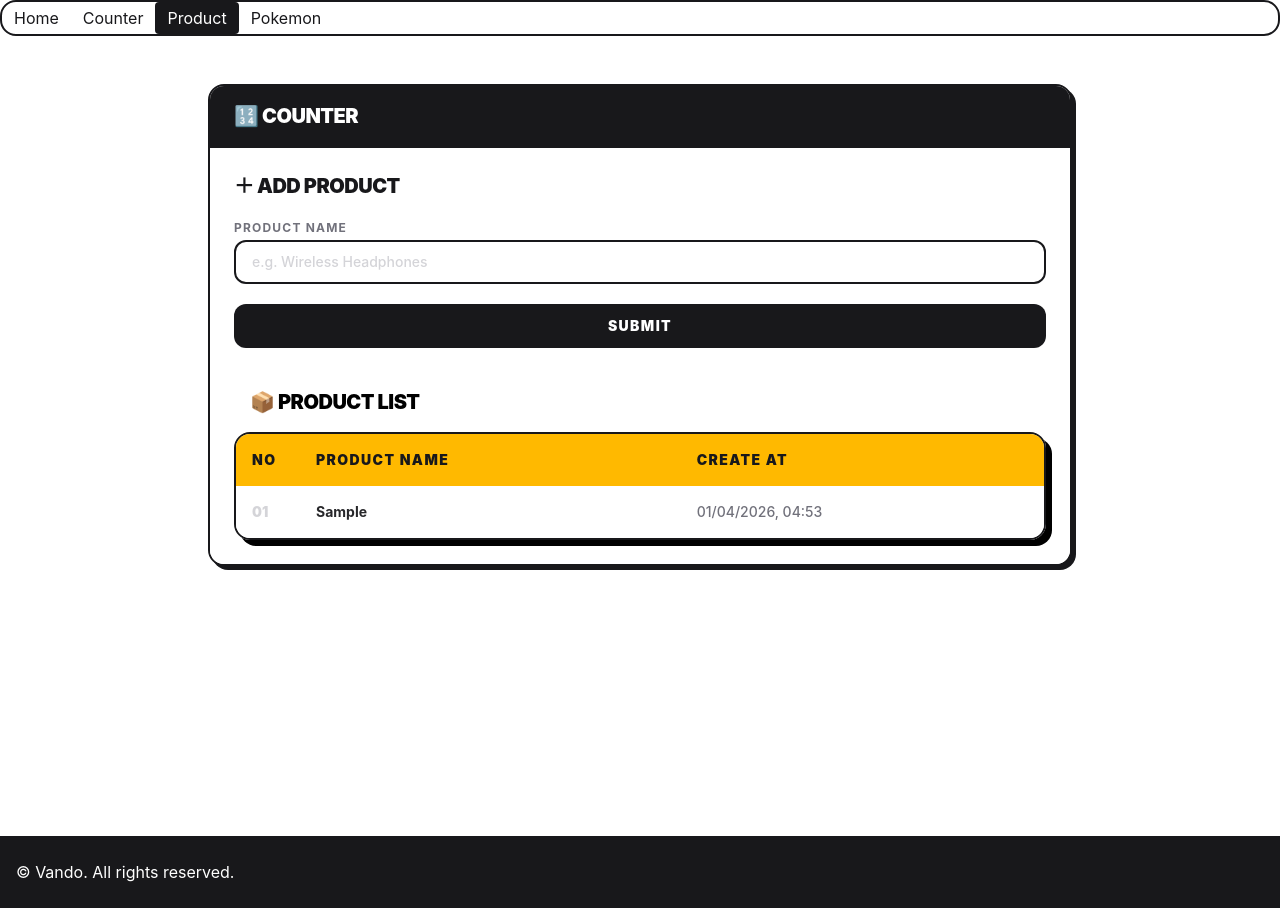
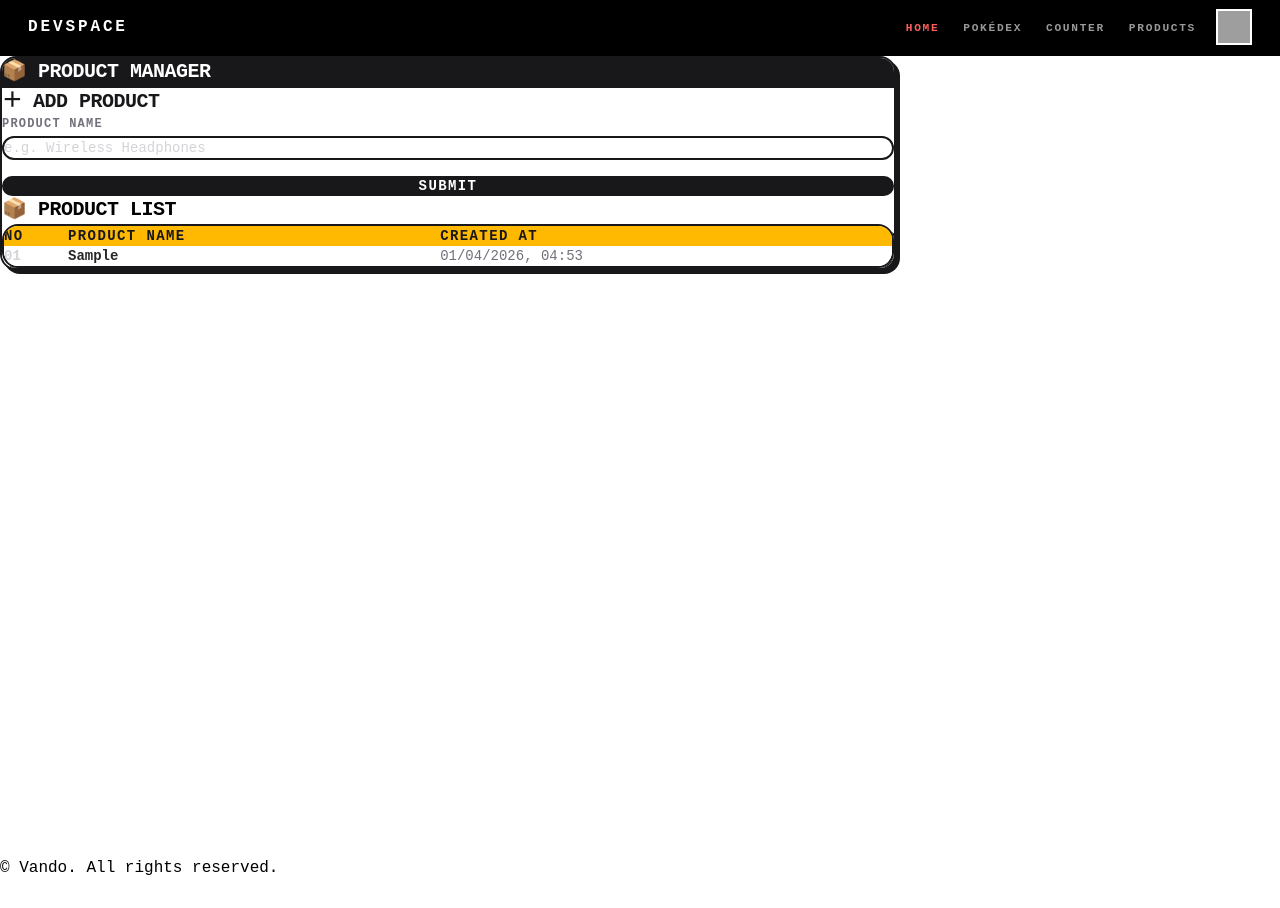
Before and after one commit to rivando-al-rasyid/koda-b7-react, a React (Vite) app: page /product in a window 1280 px wide. Both pictures are taken after typing "Sample" into the empty fields and a click on the button "SUBMIT". After the commit the page ends 880 px from the top, so only its background shows below. Built offline with nearby package versions, Linux system fonts and the light colour scheme; grey boxes are pictures that could not be loaded.

Commit message:
feat : header

```diff
--- a/src/Page/Counter.jsx
+++ b/src/Page/Counter.jsx
@@ -1,5 +1,6 @@
 import { useState } from "react";
 import Button from "../components/Button";
+
 export default function Counter() {
     const [count, setCount] = useState(0);
 
@@ -11,6 +12,7 @@ export default function Counter() {
     };
 
     return (
+        <div className="page">
             <main className="mx-auto max-w-4xl flex flex-col gap-6 min-h-screen px-4 py-12">
                 <section className="flex flex-col bg-white border-2 border-zinc-900 rounded-2xl shadow-[8px_8px_0px_#18181b] overflow-hidden h-fit">
                     <div className="px-6 py-4 border-b-2 border-zinc-900 bg-zinc-900">
@@ -39,5 +41,6 @@ export default function Counter() {
                     </div>
                 </section>
             </main>
+        </div>
     );
 }
--- a/src/Page/Product.jsx
+++ b/src/Page/Product.jsx
@@ -11,19 +11,18 @@ export default function Product() {
     };
 
     return (
-        <main className="mx-auto max-w-4xl flex flex-col gap-6   h-screen overflow-auto px-4 py-12">
+        <div className="page">
+            <main className="mx-auto max-w-4xl flex flex-col gap-6 min-h-screen px-4 py-12">
                 <section className="bg-white border-2 border-zinc-900 rounded-2xl shadow-[4px_4px_0px_#18181b] overflow-hidden">
                     <div className="px-6 py-4 border-b-2 border-zinc-900 bg-zinc-900">
                         <h2 className="text-xl font-black tracking-tight text-white uppercase">
-                        🔢 Counter
+                            📦 Product Manager
                         </h2>
                     </div>
-                {/* Form */}
                     <ProductForm onAddProduct={handleAddProduct} />
-
-                {/* Table */}
                     <ProductTable products={products} />
                 </section>
             </main>
+        </div>
     );
 }
--- a/src/components/Form.jsx
+++ b/src/components/Form.jsx
@@ -9,7 +9,6 @@ export default function ProductForm({ onAddProduct }) {
             id: Date.now(),
             productName: productName.trim(),
         });
-
         setProductName("");
     };
 
--- a/src/components/Table.jsx
+++ b/src/components/Table.jsx
@@ -11,12 +11,9 @@ export default function ProductTable({ products }) {
     };
 
     return (
-        /* FIX: Added border-2, rounded corners, and a hard shadow.
-           The 'overflow-hidden' ensures the yellow header respects the corner radius.
-        */
         <section className="overflow-hidden px-6 pb-6 bg-white">
             <div>
-                <h2 className="text-xl p-4 font-black tracking-tight  uppercase">
+                <h2 className="text-xl p-4 font-black tracking-tight uppercase">
                     📦 Product List
                 </h2>
             </div>
@@ -41,7 +38,7 @@ export default function ProductTable({ products }) {
                                         Product Name
                                     </th>
                                     <th className="text-left px-4 py-4 font-black uppercase tracking-widest">
-                                        Create At
+                                        Created At
                                     </th>
                                 </tr>
                             </thead>
@@ -49,8 +46,9 @@ export default function ProductTable({ products }) {
                                 {products.map((p, index) => (
                                     <tr
                                         key={p.id}
-                                        className={`hover:bg-amber-50 transition-colors
-                        ${index % 2 === 0 ? "bg-white" : "bg-zinc-50"}`}
+                                        className={`hover:bg-amber-50 transition-colors ${
+                                            index % 2 === 0 ? "bg-white" : "bg-zinc-50"
+                                        }`}
                                     >
                                         <td className="px-4 py-4 font-black text-zinc-300">
                                             {String(index + 1).padStart(2, "0")}
--- a/src/globals.css
+++ b/src/globals.css
@@ -1 +1,204 @@
 @import "tailwindcss";
+
+/* ══════════════════════════════
+   DESIGN TOKENS
+══════════════════════════════ */
+:root {
+  --primary: #000000;
+  --secondary: #ffffff;
+  --accent: #ff5e5b;
+  --shadow: 8px 8px 0px var(--primary);
+  --shadow-sm: 4px 4px 0px var(--primary);
+  --font-mono: "Courier New", monospace;
+}
+
+/* ══════════════════════════════
+   BASE RESET
+══════════════════════════════ */
+*,
+*::before,
+*::after {
+  margin: 0;
+  padding: 0;
+  box-sizing: border-box;
+  font-family: var(--font-mono);
+}
+
+body {
+  background-color: var(--secondary);
+  min-height: 100vh;
+  color: var(--primary);
+}
+
+/* ══════════════════════════════
+   NAVBAR
+══════════════════════════════ */
+.navbar {
+  position: fixed;
+  top: 0;
+  left: 0;
+  right: 0;
+  height: 56px;
+  background: var(--primary);
+  border-bottom: 2px solid var(--primary);
+  display: flex;
+  align-items: center;
+  justify-content: space-between;
+  padding: 0 28px;
+  z-index: 200;
+}
+
+.navbar-brand {
+  color: var(--secondary);
+  font-weight: 700;
+  font-size: 1rem;
+  letter-spacing: 0.18em;
+  text-transform: uppercase;
+  text-decoration: none;
+}
+
+.navbar-right {
+  display: flex;
+  align-items: center;
+  gap: 20px;
+}
+
+/* ══════════════════════════════
+   NAV LINKS
+══════════════════════════════ */
+.nav-links {
+  display: flex;
+  gap: 24px;
+  list-style: none;
+}
+
+.nav-links a {
+  color: rgba(255, 255, 255, 0.6);
+  text-decoration: none;
+  font-size: 0.7rem;
+  letter-spacing: 0.15em;
+  text-transform: uppercase;
+  font-weight: bold;
+  transition: color 0.15s;
+}
+
+.nav-links a:hover {
+  color: var(--secondary);
+}
+
+.nav-links a.active {
+  color: var(--accent);
+}
+
+/* ══════════════════════════════
+   AVATAR & DROPDOWN
+══════════════════════════════ */
+.avatar-wrapper {
+  position: relative;
+}
+
+.avatar-btn {
+  width: 36px;
+  height: 36px;
+  border: 2px solid var(--secondary);
+  background: var(--accent);
+  color: var(--secondary);
+  font-weight: 900;
+  font-size: 0.75rem;
+  letter-spacing: 0.05em;
+  cursor: pointer;
+  display: flex;
+  align-items: center;
+  justify-content: center;
+  transition: all 0.2s;
+  border-radius: 0;
+  padding: 0;
+  font-family: var(--font-mono);
+}
+
+.avatar-btn:hover {
+  box-shadow: 3px 3px 0 var(--secondary);
+  transform: translate(-1px, -1px);
+}
+
+.avatar-image {
+  width: 100%;
+  height: 100%;
+  object-fit: cover;
+}
+
+.avatar-dropdown {
+  position: absolute;
+  top: calc(100% + 10px);
+  right: 0;
+  min-width: 220px;
+  background: var(--secondary);
+  border: 2px solid var(--primary);
+  box-shadow: var(--shadow);
+  z-index: 300;
+  opacity: 0;
+  pointer-events: none;
+  transform: translateY(-6px);
+  transition: opacity 0.18s, transform 0.18s;
+}
+
+.avatar-dropdown.open {
+  opacity: 1;
+  pointer-events: auto;
+  transform: translateY(0);
+}
+
+.dropdown-email {
+  padding: 12px 16px;
+  font-size: 0.7rem;
+  color: #666;
+  border-bottom: 2px solid var(--primary);
+  letter-spacing: 0.04em;
+  white-space: nowrap;
+  overflow: hidden;
+  text-overflow: ellipsis;
+}
+
+.dropdown-item {
+  display: block;
+  width: 100%;
+  padding: 11px 16px;
+  font-size: 0.72rem;
+  font-weight: bold;
+  letter-spacing: 0.1em;
+  text-transform: uppercase;
+  color: var(--primary);
+  background: none;
+  border: none;
+  text-align: left;
+  cursor: pointer;
+  text-decoration: none;
+  transition: background 0.15s, color 0.15s;
+  border-bottom: 1px solid rgba(0, 0, 0, 0.08);
+  font-family: var(--font-mono);
+}
+
+.dropdown-item:last-child {
+  border-bottom: none;
+}
+
+.dropdown-item:hover {
+  background: #f5f5f5;
+}
+
+.dropdown-item.logout {
+  color: var(--accent);
+  border-top: 2px solid var(--primary);
+}
+
+.dropdown-item.logout:hover {
+  background: var(--accent);
+  color: var(--secondary);
+}
+
+/* ══════════════════════════════
+   PAGE LAYOUT
+══════════════════════════════ */
+.page {
+  padding-top: 56px;
+}
--- a/src/layout/Footer.jsx
+++ b/src/layout/Footer.jsx
@@ -1,11 +1,9 @@
-import React from "react";
-
 export default function Footer() {
     return (
-        <footer className="bg-zinc-900 text-white py-6">
-            <div className="container mx-auto px-4">
-                <p>&copy; Vando. All rights reserved.</p>
-            </div>
+        <footer>
+            <span>&copy; </span>
+            <span>Vando</span>
+            <span>. All rights reserved.</span>
         </footer>
     );
 }
--- /dev/null
+++ b/src/layout/Header.jsx
@@ -0,0 +1,59 @@
+import { useState } from "react";
+
+export default function Header() {
+    const [dropdownOpen, setDropdownOpen] = useState(false);
+
+    return (
+        <header className="navbar">
+            <a href="/" className="navbar-brand">
+                DevSpace
+            </a>
+
+            <div className="navbar-right">
+                <ul className="nav-links">
+                    <li>
+                        <a href="/" className="active">
+                            Home
+                        </a>
+                    </li>
+                    <li>
+                        <a href="/pokemon">Pokédex</a>
+                    </li>
+                    <li>
+                        <a href="/counter">Counter</a>
+                    </li>
+                    <li>
+                        <a href="/product">Products</a>
+                    </li>
+                </ul>
+
+                <div className="avatar-wrapper">
+                    <button
+                        className="avatar-btn"
+                        aria-haspopup="true"
+                        aria-expanded={dropdownOpen}
+                        onClick={() => setDropdownOpen((prev) => !prev)}
+                    >
+                        <img
+                            src="https://www.gravatar.com/avatar?d=mp&s=32"
+                            alt="User Avatar"
+                            className="avatar-image"
+                        />
+                    </button>
+                    <div className={`avatar-dropdown ${dropdownOpen ? "open" : ""}`}>
+                        <div className="dropdown-email">user@example.com</div>
+                        <a href="/settings" className="dropdown-item">
+                            &#9632; Settings
+                        </a>
+                        <button
+                            className="dropdown-item logout"
+                            onClick={() => alert("Signed out")}
+                        >
+                            &#9632; Sign Out
+                        </button>
+                    </div>
+                </div>
+            </div>
+        </header>
+    );
+}
--- a/src/layout/Nav.jsx
+++ /dev/null
@@ -1,41 +0,0 @@
-import { NavLink } from "react-router";
-
-NavLink;
-export default function Nav() {
-    return (
-        <nav className="flex flex-row  bg-white border-2 border-zinc-900 rounded-2xl overflow-hidden">
-            <NavLink
-                className={({ isActive }) =>
-                    `px-3 py-1 rounded ${isActive ? "bg-zinc-900 text-white" : "text-zinc-900"}`
-                }
-                to="/"
-            >
-                Home
-            </NavLink>
-            <NavLink
-                className={({ isActive }) =>
-                    `px-3 py-1 rounded ${isActive ? "bg-zinc-900 text-white" : "text-zinc-900"}`
-                }
-                to="/counter"
-            >
-                Counter
-            </NavLink>
-            <NavLink
-                className={({ isActive }) =>
-                    `px-3 py-1 rounded ${isActive ? "bg-zinc-900 text-white" : "text-zinc-900"}`
-                }
-                to="/product"
-            >
-                Product
-            </NavLink>
-            <NavLink
-                className={({ isActive }) =>
-                    `px-3 py-1 rounded ${isActive ? "bg-zinc-900 text-white" : "text-zinc-900"}`
-                }
-                to="/pokemon"
-            >
-                Pokemon
-            </NavLink>
-        </nav>
-    );
-}
--- a/src/main.jsx
+++ b/src/main.jsx
@@ -4,7 +4,7 @@ import { BrowserRouter, Routes, Route } from "react-router";
 
 import "./globals.css";
 import App from "./App.jsx";
-import Nav from "./layout/Nav.jsx";
+import Headers from "./layout/Header.jsx";
 import Footer from "./layout/Footer.jsx";
 import Counter from "./Page/Counter.jsx";
 import Product from "./Page/Product.jsx";
@@ -13,7 +13,7 @@ import Pokemon from "./Page/Pokemon.jsx";
 createRoot(document.getElementById("root")).render(
     <StrictMode>
         <BrowserRouter>
-            <Nav />
+            <Headers />
             <Routes>
                 <Route path="/" element={<App />} />
                 <Route path="/counter" element={<Counter />} />
```
Also changed, not shown: src/App.jsx (+1 -8 lines), src/Page/Pokemon.jsx (+8 -6 lines), src/components/PokemonCard.jsx (+8 -32 lines). Lines whose indentation alone changed are shown as unchanged.
